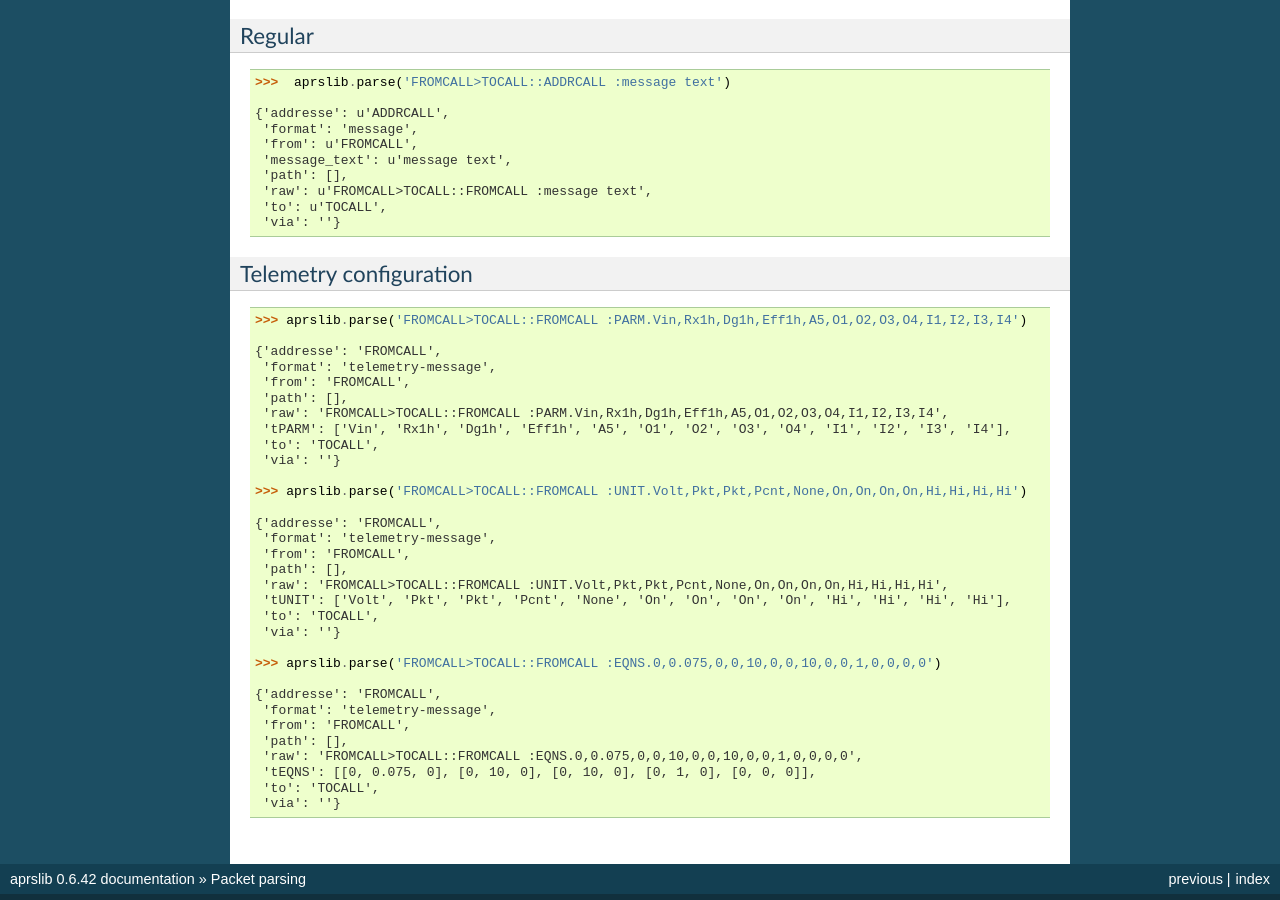
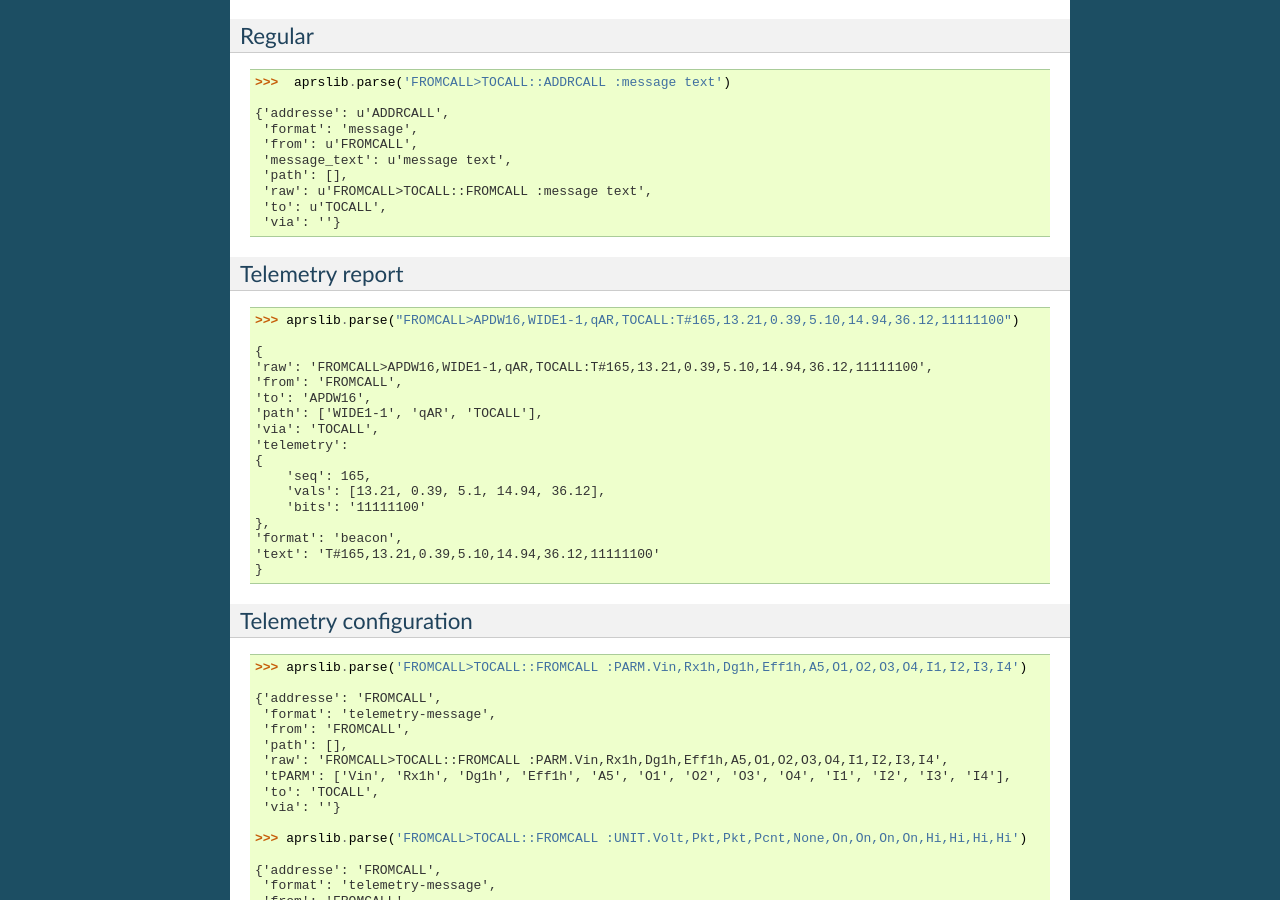
Before and after one commit to rossengeorgiev/aprs-python, a Sphinx documentation site: the page built from docs/parse_formats.rst, in a window 1280 px wide and 900 px high, scrolled down 3795 px. Built offline with Sphinx 7.4.7, drawn with Linux system fonts in a browser that asks for light colours.

Commit message:
implement telemetry report parsing

```diff
--- a/docs/parse_formats.rst
+++ b/docs/parse_formats.rst
@@ -257,6 +257,32 @@ Regular
      'to': u'TOCALL',
      'via': ''}
 
+
+Telemetry report
+-----------------------
+
+
+.. code:: python
+
+    >>> aprslib.parse("FROMCALL>APDW16,WIDE1-1,qAR,TOCALL:T#165,13.21,0.39,5.10,14.94,36.12,11111100")
+
+    {
+    'raw': 'FROMCALL>APDW16,WIDE1-1,qAR,TOCALL:T#165,13.21,0.39,5.10,14.94,36.12,11111100',
+    'from': 'FROMCALL',
+    'to': 'APDW16',
+    'path': ['WIDE1-1', 'qAR', 'TOCALL'],
+    'via': 'TOCALL',
+    'telemetry':
+    {
+        'seq': 165,
+        'vals': [13.21, 0.39, 5.1, 14.94, 36.12],
+        'bits': '11111100'
+    },
+    'format': 'beacon',
+    'text': 'T#165,13.21,0.39,5.10,14.94,36.12,11111100'
+    }
+
+
 Telemetry configuration
 -----------------------
 
```
Also changed, not shown: 4 other files.
